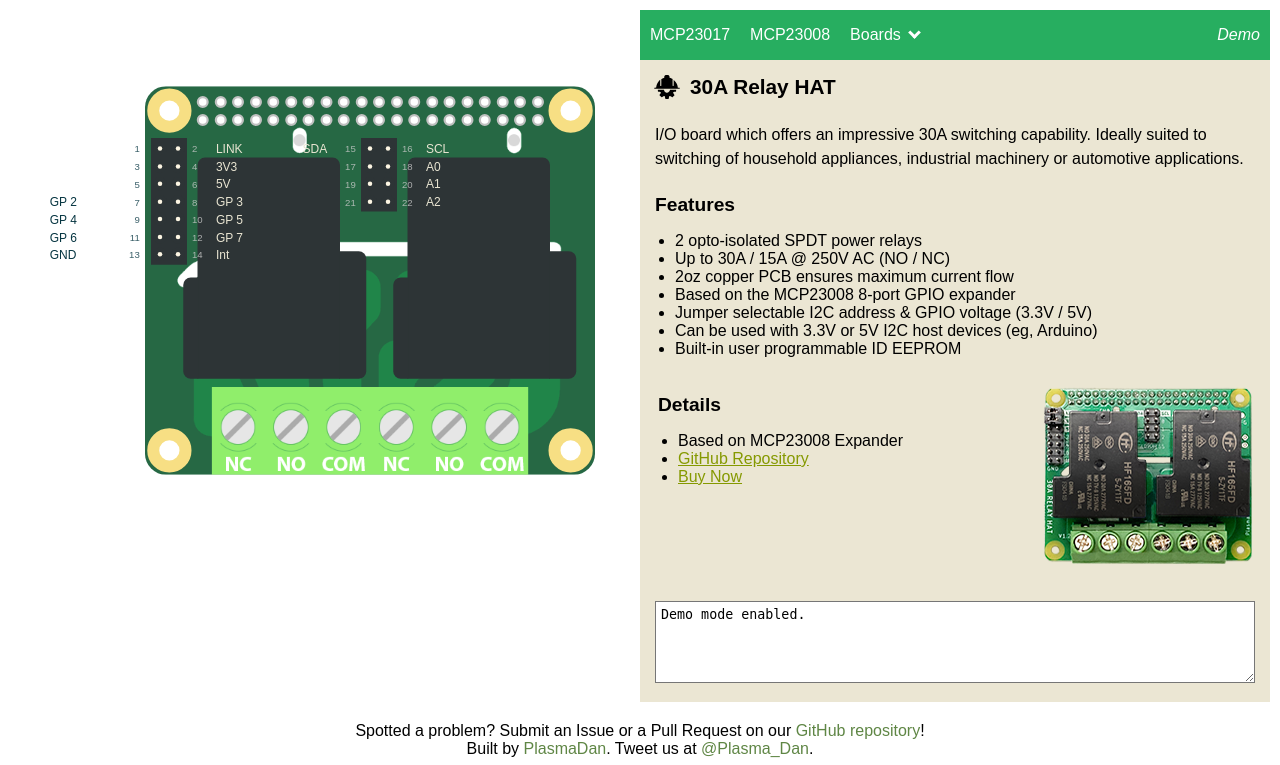
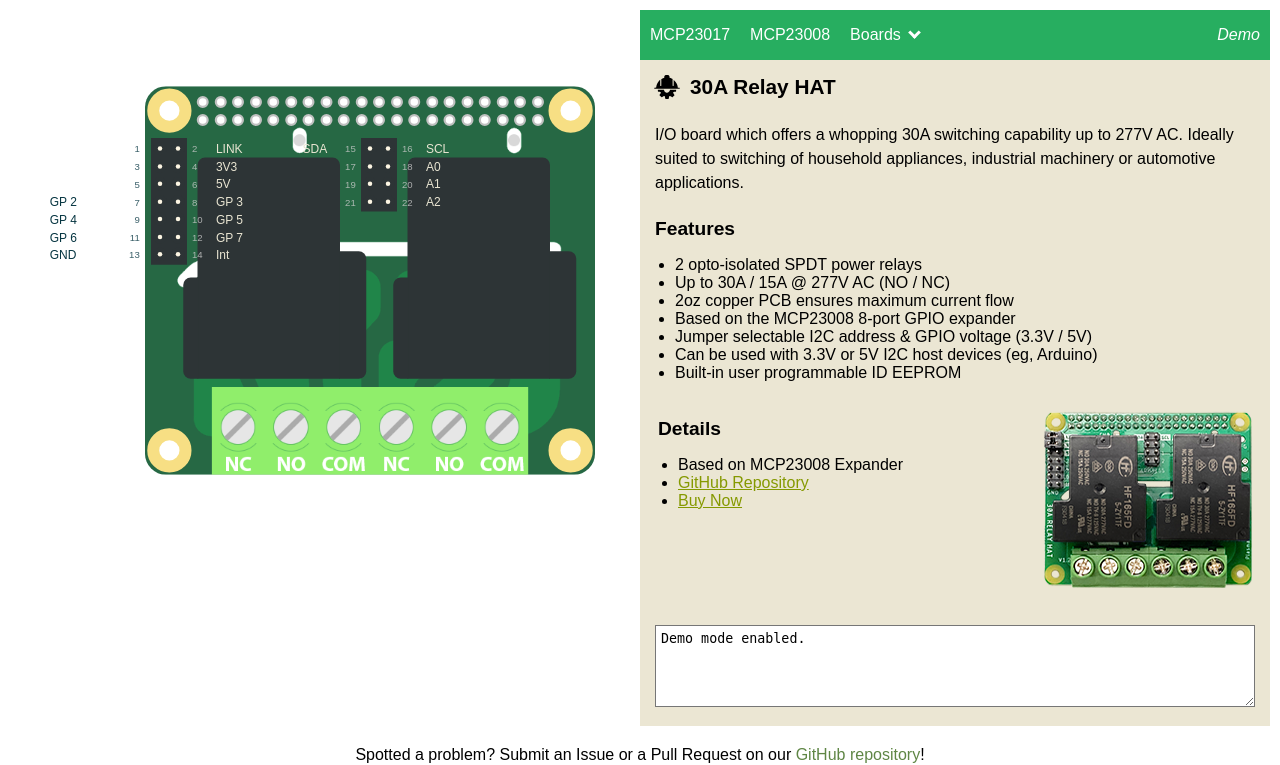
Before and after one commit to plasmadancom/HAT-GUI, a PHP site: page /30arelayhat/ in a window 1280 px wide. Shown: the top 765 px of the page. Run offline with PHP 8.4, Linux system fonts and the light colour scheme.

Commit message:
Updated 30A Relay HAT specs

```diff
--- a/30arelayhat/index.html
+++ b/30arelayhat/index.html
@@ -116,12 +116,12 @@
             <div class="page-wrapper">
                 <div class="intro">
                     <h1>30A Relay HAT</h1><span class="connection">0x20</span>
-                    <p>I/O board which offers an impressive 30A switching capability. Ideally suited to switching of household appliances, industrial machinery or automotive applications.</p>
+                    <p>I/O board which offers a whopping 30A switching capability up to 277V AC. Ideally suited to switching of household appliances, industrial machinery or automotive applications.</p>
 
                     <h2>Features</h2>
                     <ul>
                         <li>2 opto-isolated SPDT power relays</li>
-                        <li>Up to 30A / 15A @ 250V AC (NO / NC)</li>
+                        <li>Up to 30A / 15A @ 277V AC (NO / NC)</li>
                         <li>2oz copper PCB ensures maximum current flow</li>
                         <li>Based on the MCP23008 8-port GPIO expander</li>
                         <li>Jumper selectable I2C address &amp; GPIO voltage (3.3V / 5V)</li>
--- a/gui/30arelayhat/board.php
+++ b/gui/30arelayhat/board.php
@@ -117,12 +117,12 @@ $guide = ob_get_clean();
 // Any relevant information about the board
 
 ob_start(); ?>
-                    <p>I/O board which offers an impressive 30A switching capability. Ideally suited to switching of household appliances, industrial machinery or automotive applications.</p>
+                    <p>I/O board which offers a whopping 30A switching capability up to 277V AC. Ideally suited to switching of household appliances, industrial machinery or automotive applications.</p>
 
                     <h2>Features</h2>
                     <ul>
                         <li>2 opto-isolated SPDT power relays</li>
-                        <li>Up to 30A / 15A @ 250V AC (NO / NC)</li>
+                        <li>Up to 30A / 15A @ 277V AC (NO / NC)</li>
                         <li>2oz copper PCB ensures maximum current flow</li>
                         <li>Based on the MCP23008 8-port GPIO expander</li>
                         <li>Jumper selectable I2C address &amp; GPIO voltage (3.3V / 5V)</li>
```
